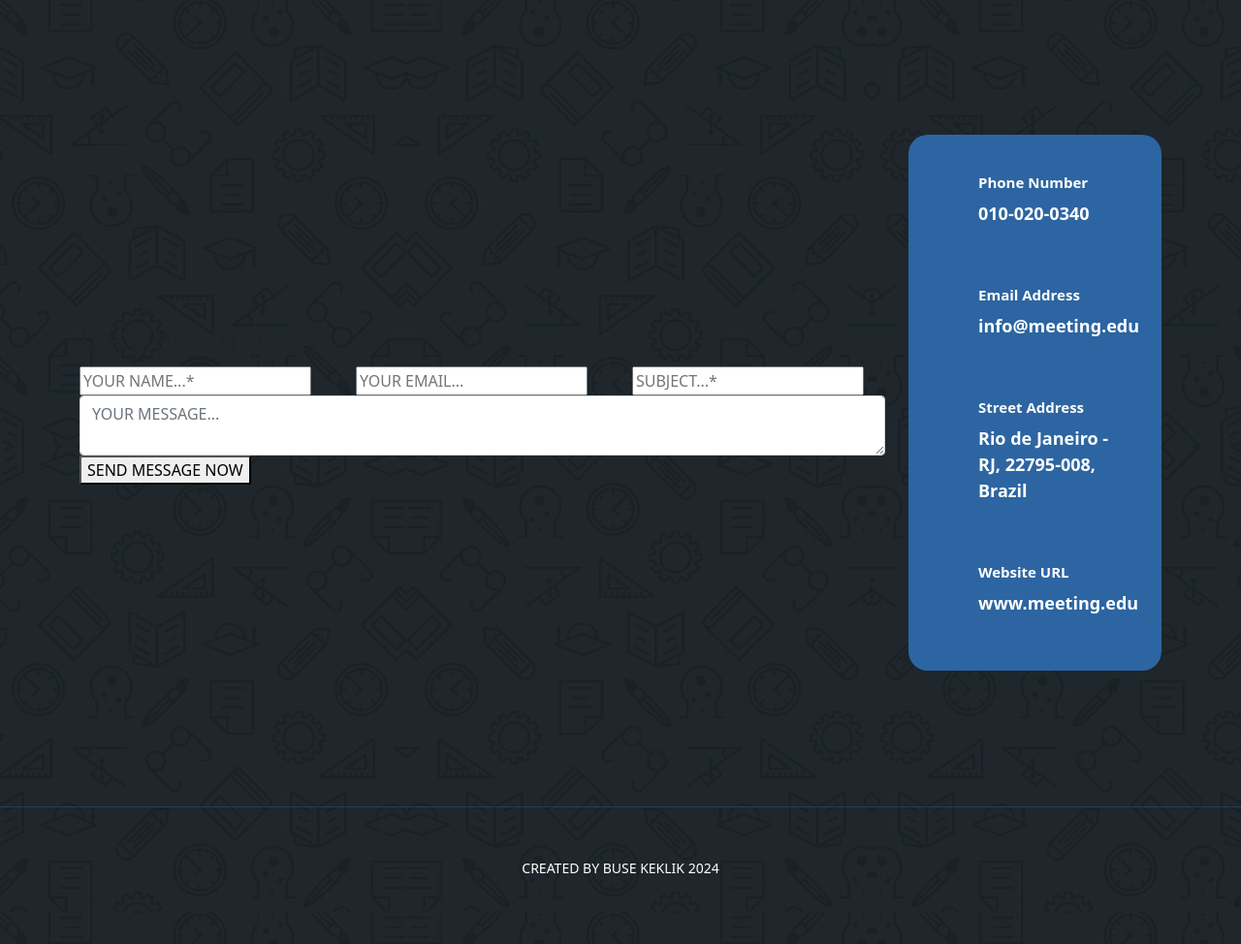
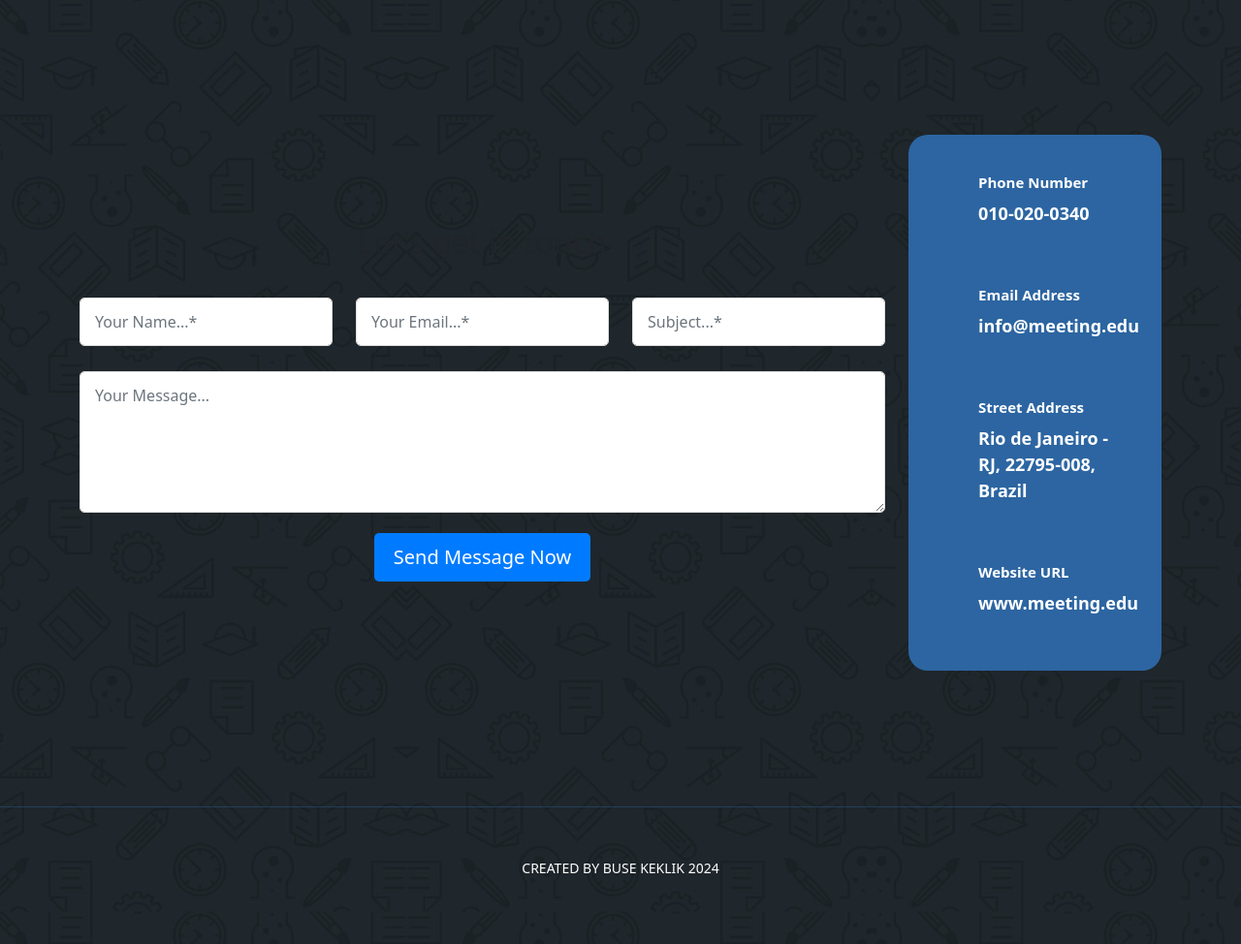
Before and after one commit to busekeklik/edu-meeting, a Django app: page / in a window 1280 px wide. Shown: the part 3558-4532 px from the top of the page at 97% size. Run offline with Django 5.2, Linux system fonts and the light colour scheme; some libraries are stand-ins or nearby versions.

Commit message:
pop up added

```diff
--- a/edu/web/templates/mainpage/partials/_contact-us.html
+++ b/edu/web/templates/mainpage/partials/_contact-us.html
@@ -5,42 +5,51 @@
       <div class="col-lg-9 align-self-center">
         <div class="row">
           <div class="col-lg-12">
+            <!-- Contact Form -->
             <form id="contactForm" action="{% url 'contact_view' %}" method="post">
               {% csrf_token %}
               <div class="row">
-                <div class="col-lg-12">
+                <div class="col-lg-12 text-center mb-4">
                   <h2>Let's get in touch</h2>
                 </div>
-                <div class="col-lg-4">
-                  <fieldset>
-                    <input name="name" type="text" id="name" placeholder="YOUR NAME...*" required="">
-                  </fieldset>
+
+                <div class="col-md-4 mb-3">
+                  <input name="name" type="text" class="form-control" placeholder="Your Name...*" required>
                 </div>
-                <div class="col-lg-4">
-                  <fieldset>
-                    <input name="email" type="email" id="email" placeholder="YOUR EMAIL..." required="">
-                  </fieldset>
+
+                <div class="col-md-4 mb-3">
+                  <input name="email" type="email" class="form-control" placeholder="Your Email...*" required>
                 </div>
-                <div class="col-lg-4">
-                  <fieldset>
-                    <input name="subject" type="text" id="subject" placeholder="SUBJECT...*" required="">
-                  </fieldset>
+
+                <div class="col-md-4 mb-3">
+                  <input name="subject" type="text" class="form-control" placeholder="Subject...*" required>
                 </div>
-                <div class="col-lg-12">
-                  <fieldset>
-                    <textarea name="message" class="form-control" id="message" placeholder="YOUR MESSAGE..." required=""></textarea>
-                  </fieldset>
+
+                <div class="col-12 mb-3">
+                  <textarea name="message" class="form-control" rows="5"
+                            placeholder="Your Message..." required></textarea>
                 </div>
-                <div class="col-lg-12">
-                  <fieldset>
-                    <button type="submit" id="form-submit" class="button">SEND MESSAGE NOW</button>
-                  </fieldset>
+
+                <div class="col-12 text-center">
+                  <button type="submit" id="form-submit" class="btn btn-primary btn-lg">
+                    Send Message Now
+                  </button>
+                </div>
+              </div>
+
+              <!-- Modal Structure -->
+              <div id="myModal" class="contact-modal" style="display:none;">
+                <div class="contact-modal-content">
+                  <span class="contact-close">&times;</span>
+                  <p id="modal-text">Thank you for your message!</p>
                 </div>
               </div>
             </form>
           </div>
         </div>
       </div>
+
+      <!-- Contact Information -->
       <div class="col-lg-3">
         <div class="right-info">
           <ul>
@@ -65,28 +74,106 @@
       </div>
     </div>
   </div>
+
+  <!-- Footer -->
   <div class="footer">
-    <p>
-      Created by Buse Keklik 2024
-    </p>
+    <p>Created by Buse Keklik 2024</p>
   </div>
 </section>
+
+<!-- CSS for Styling -->
+<style>
+  /* General Styles */
+  .form-control {
+    width: 100%;
+    padding: 12px 15px;
+    margin: 5px 0;
+    border-radius: 5px;
+    border: 1px solid #ddd;
+    font-size: 16px;
+  }
+
+  #form-submit {
+    background-color: #007bff;
+    color: white;
+    border: none;
+    padding: 10px 20px;
+    border-radius: 5px;
+    cursor: pointer;
+    transition: background-color 0.3s ease;
+  }
+
+  #form-submit:hover {
+    background-color: #0056b3;
+  }
+
+  /* Modal Styling */
+  .contact-modal {
+    display: none;
+    position: fixed;
+    z-index: 1000;
+    left: 0;
+    top: 0;
+    width: 100%;
+    height: 100%;
+    background-color: rgba(0, 0, 0, 0.5);
+  }
+
+  .contact-modal-content {
+    background-color: white;
+    margin: 15% auto;
+    padding: 20px;
+    border-radius: 8px;
+    width: 30%;
+    box-shadow: 0 5px 15px rgba(0, 0, 0, 0.3);
+    text-align: center;
+  }
+
+  .contact-close {
+    color: #aaa;
+    float: right;
+    font-size: 24px;
+    font-weight: bold;
+    cursor: pointer;
+  }
+
+  .contact-close:hover {
+    color: black;
+  }
+</style>
+
 <script>
   document.getElementById('contactForm').addEventListener('submit', function(event) {
     event.preventDefault();
-    var formData = new FormData(this);
+
+    const formData = new FormData(this);
 
     fetch(this.action, {
       method: 'POST',
       body: formData
-    }).then(response => {
+    })
+      .then(response => {
         if (response.ok) {
-        alert('Thank you for your message, ' + formData.get('name') + '!');
+          const modal = document.getElementById('myModal');
+          modal.style.display = 'block';
+
+          const closeBtn = document.querySelector('.contact-close');
+          closeBtn.onclick = () => {
+            modal.style.display = 'none';
+          };
+
+          window.onclick = event => {
+            if (event.target === modal) {
+              modal.style.display = 'none';
+            }
+          };
+
           this.reset();
         } else {
           response.text().then(text => alert('Error: ' + text));
         }
-    }).catch(error => {
+      })
+      .catch(error => {
         alert('Network error. Please try again.');
       });
   });
```
Lines whose indentation alone changed are shown as unchanged.
